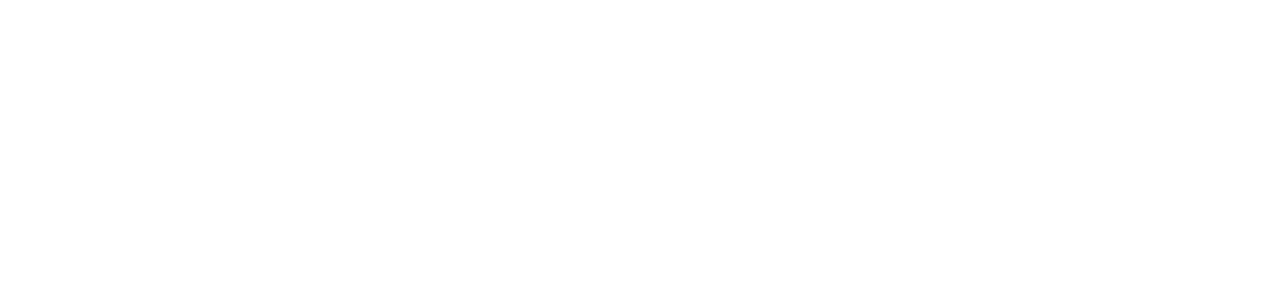
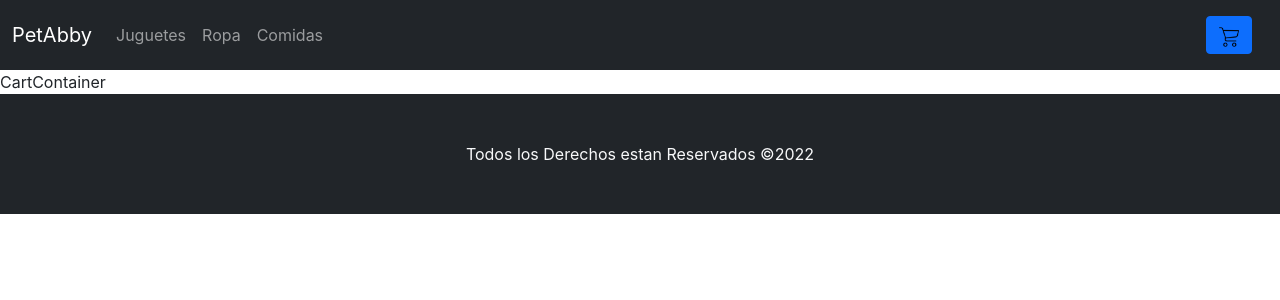
Before and after one commit to yulymax/React, a React (Create React App) app: page /cart in a window 1280 px wide. Before the commit this address had no page. Shown: the top 300 px of the page. Built offline with nearby package versions, Linux system fonts and the light colour scheme.

Commit message:
Counter (#6)

```diff
--- /dev/null
+++ b/src/components/CartContainer/CartContainer.jsx
@@ -0,0 +1,7 @@
+import React from "react";
+
+const CartContainer = () => {
+  return <div>CartContainer</div>;
+};
+
+export default CartContainer;
--- a/src/components/CartWidget/CartWidget.jsx
+++ b/src/components/CartWidget/CartWidget.jsx
@@ -1,12 +1,15 @@
 import React from "react";
+import { Link } from "react-router-dom";
 import cartLogo from "./cart-logo.png";
 
 const CartWidget = () => {
   return (
     <div className="nav-item">
-      <button type="button" className="btn btn-primary">
-        <img style={{ width: 20 }} src={cartLogo} />
-      </button>
+      <Link className="nav-link" to="/cart">
+        <button type="button" className="btn btn-primary">
+          <img style={{ width: 20 }} src={cartLogo} />
+        </button>
+      </Link>
     </div>
   );
 };
--- a/src/components/Item/Item.jsx
+++ b/src/components/Item/Item.jsx
@@ -1,25 +1,29 @@
-import React from "react";
+import React, { useState } from "react";
 import { Link } from "react-router-dom";
 import ItemCount from "../ItemCount/ItemCount";
 
 const Item = ({ item }) => {
+  const [cantidadAgregada, setCantidadAgregada] = useState();
+
   function onAdd(valor) {
-    console.log(`Llame al onAdd con ${valor}`);
+    setCantidadAgregada(valor);
   }
 
   return (
-    <Link to={`/item/${item.id}`}>
-      <div className="card" style={{ width: "18rem", margin: "1rem" }}>
+    <div className="card" style={{ width: "18rem", margin: "1rem" }}>
+      <Link to={`/item/${item.id}`}>
         <img src={item.pictureUrl} className="card-img-top" alt="..." />
+      </Link>
 
-        <div className="card-body">
+      <div className="card-body">
+        <Link to={`/item/${item.id}`}>
           <h5 className="card-title">{item.title}</h5>
-          <p className="card-text">{item.price}</p>
+        </Link>
+        <p className="card-text">{item.price}</p>
 
-          <ItemCount stock={5} initial={1} onAdd={onAdd} />
-        </div>
+        {!cantidadAgregada && <ItemCount stock={5} initial={1} onAdd={onAdd} />}
       </div>
-    </Link>
+    </div>
   );
 };
 
--- a/src/components/ItemDetail/ItemDetail.jsx
+++ b/src/components/ItemDetail/ItemDetail.jsx
@@ -1,9 +1,11 @@
-import React from "react";
+import React, { useState } from "react";
 import ItemCount from "../ItemCount/ItemCount";
 
 const ItemDetail = ({ item }) => {
+  const [cantidadAgregada, setCantidadAgregada] = useState();
+
   function onAdd(valor) {
-    console.log(`Llame al onAdd con ${valor}`);
+    setCantidadAgregada(valor);
   }
 
   return (
@@ -12,7 +14,7 @@
       <h2>{item.title}</h2>
       <p>{item.price}</p>
 
-      <ItemCount stock={5} initial={1} onAdd={onAdd} />
+      {!cantidadAgregada && <ItemCount stock={5} initial={1} onAdd={onAdd} />}
     </div>
   );
 };
--- a/src/routes/Rutas.jsx
+++ b/src/routes/Rutas.jsx
@@ -2,6 +2,7 @@
 import ItemListContainer from "../components/ItemListContainer/ItemListContainer";
 import ItemDetailContainer from "../components/ItemDetailContainer/ItemDetailContainer";
 import Layout from "../components/Layout/Layout";
+import CartContainer from "../components/CartContainer/CartContainer";
 
 const Rutas = () => {
   return (
@@ -21,6 +22,7 @@
             }
           />
           <Route path="/item/:id" element={<ItemDetailContainer />} />
+          <Route path="/cart" element={<CartContainer />} />
         </Route>
       </Routes>
     </BrowserRouter>
```
